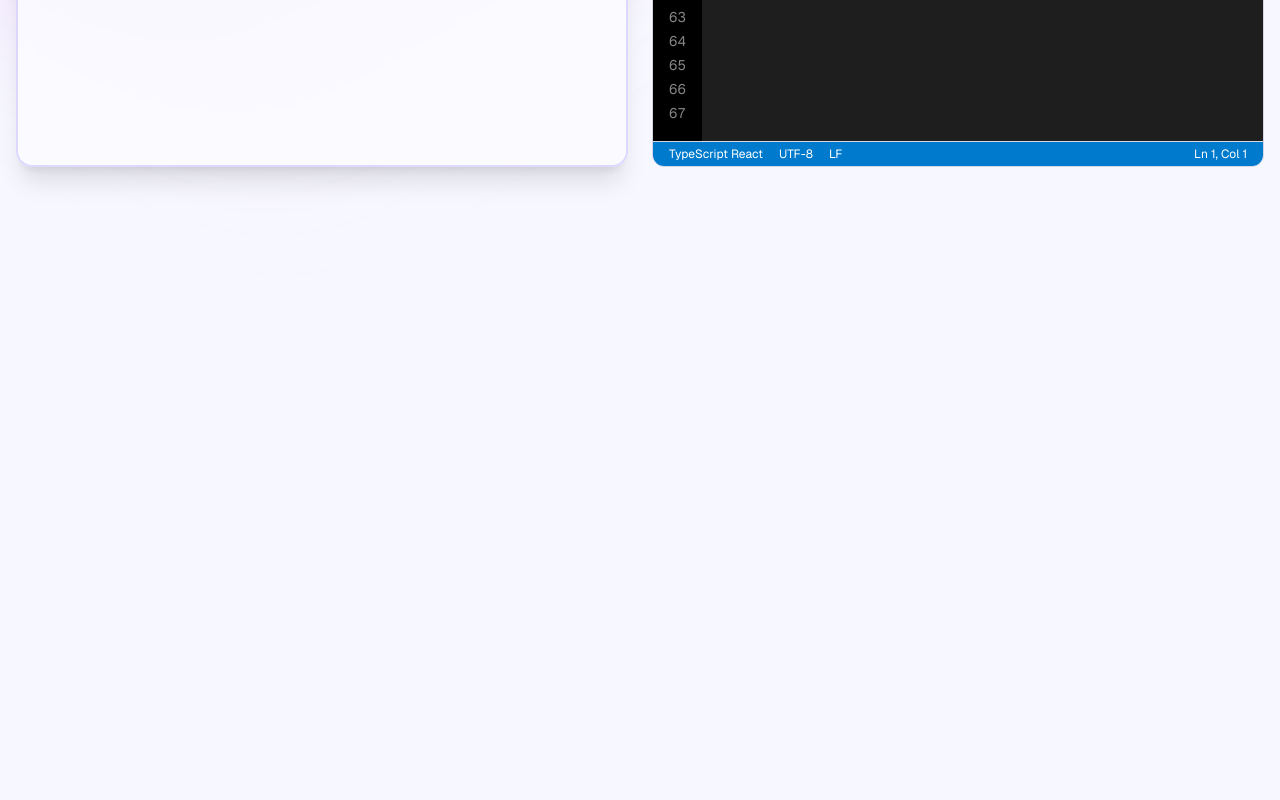
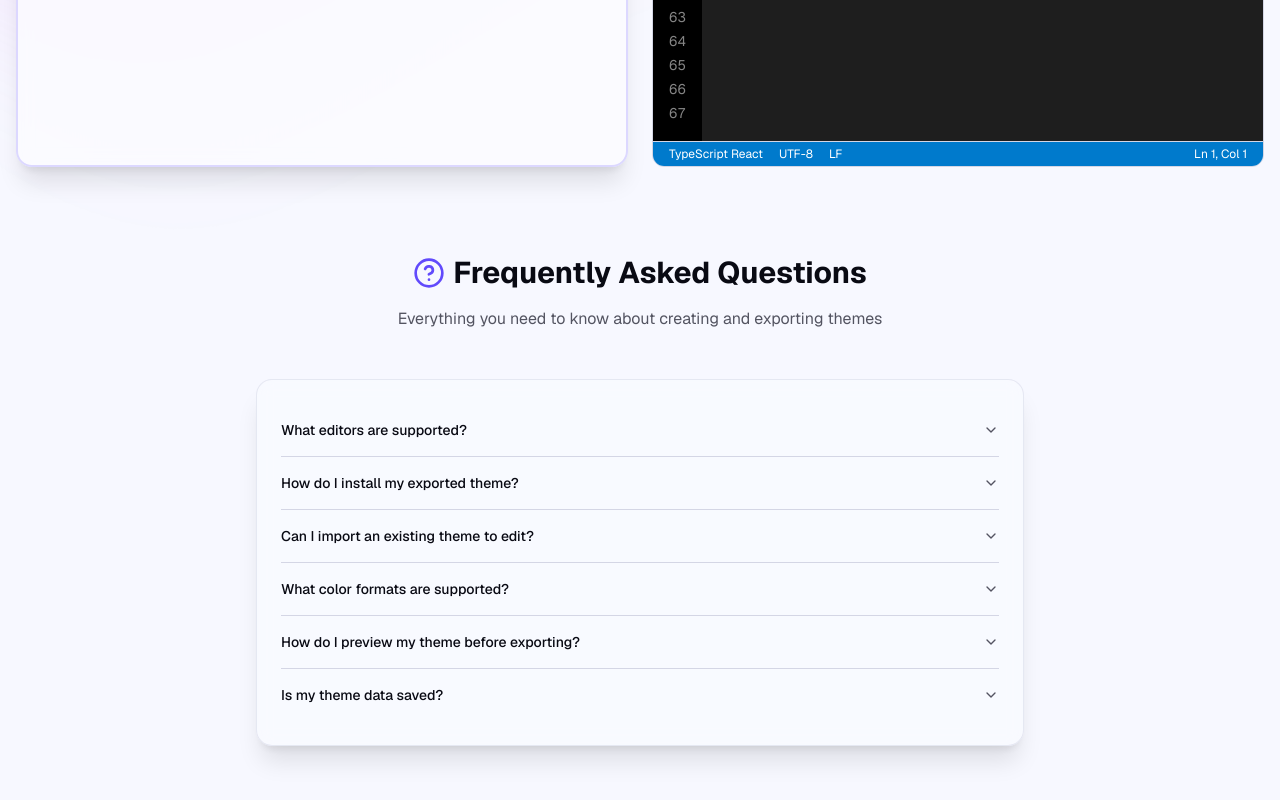
Before and after one commit to SymphonyIceAttack/themecraft, a Next.js app: page / in a window 1280 px wide. Shown: the part 1658-2458 px from the top of the page. Before the commit the page ends 1849 px from the top, so only its background shows below. Built offline with nearby package versions, Linux system fonts and the light colour scheme; what @radix-ui/themes would draw is missing.

Commit message:
feat: faq

```diff
--- a/app/page.tsx
+++ b/app/page.tsx
@@ -5,6 +5,7 @@ import Link from "next/link";
 import { useState } from "react";
 import { CodePreview } from "@/components/code-preview";
 import { ExportDialog } from "@/components/export-dialog";
+import { FaqSection } from "@/components/faq-section";
 import { ThemeEditor } from "@/components/theme-editor";
 import { ThemeModeToggle } from "@/components/theme-mode-toggle";
 import { Button } from "@/components/ui/button";
@@ -119,6 +120,8 @@ export default function Home() {
         </div>
       </main>
 
+      <FaqSection />
+
       <ExportDialog
         open={showExport}
         onOpenChange={setShowExport}
--- /dev/null
+++ b/components/faq-section.tsx
@@ -0,0 +1,127 @@
+"use client";
+
+import { HelpCircle } from "lucide-react";
+import {
+  Accordion,
+  AccordionContent,
+  AccordionItem,
+  AccordionTrigger,
+} from "@/components/ui/accordion";
+
+export function FaqSection() {
+  return (
+    <section className="py-16 px-4">
+      <div className="container mx-auto max-w-3xl">
+        <div className="text-center mb-12">
+          <div className="inline-flex items-center gap-2 mb-4">
+            <HelpCircle className="w-8 h-8 text-primary" />
+            <h2 className="text-3xl font-bold text-foreground">
+              Frequently Asked Questions
+            </h2>
+          </div>
+          <p className="text-muted-foreground">
+            Everything you need to know about creating and exporting themes
+          </p>
+        </div>
+
+        <div className="bg-card/50 backdrop-blur-sm border border-border/50 rounded-2xl p-6 shadow-xl">
+          <Accordion type="single" collapsible className="w-full">
+            <AccordionItem value="item-1">
+              <AccordionTrigger>What editors are supported?</AccordionTrigger>
+              <AccordionContent>
+                <p className="text-muted-foreground">
+                  We support five popular code editors: VSCode, Cursor, Zed,
+                  Neovim, and Helix. Each editor has its own theme format, and
+                  our tool automatically converts your theme to the appropriate
+                  format when you export.
+                </p>
+              </AccordionContent>
+            </AccordionItem>
+
+            <AccordionItem value="item-2">
+              <AccordionTrigger>
+                How do I install my exported theme?
+              </AccordionTrigger>
+              <AccordionContent>
+                <p className="text-muted-foreground mb-3">
+                  Installation steps vary by editor:
+                </p>
+                <ul className="list-disc list-inside space-y-2 text-muted-foreground">
+                  <li>
+                    <strong>VSCode/Cursor:</strong> Place the JSON file in your
+                    themes folder and select it from settings
+                  </li>
+                  <li>
+                    <strong>Zed:</strong> Add the JSON to ~/.config/zed/themes/
+                  </li>
+                  <li>
+                    <strong>Neovim:</strong> Place the Lua file in your
+                    colorscheme directory
+                  </li>
+                  <li>
+                    <strong>Helix:</strong> Add the TOML file to
+                    ~/.config/helix/themes/
+                  </li>
+                </ul>
+              </AccordionContent>
+            </AccordionItem>
+
+            <AccordionItem value="item-3">
+              <AccordionTrigger>
+                Can I import an existing theme to edit?
+              </AccordionTrigger>
+              <AccordionContent>
+                <p className="text-muted-foreground">
+                  Currently, you can start with our default theme template and
+                  customize all colors. Theme import functionality is planned
+                  for a future update. You can manually copy color values from
+                  existing themes into the editor.
+                </p>
+              </AccordionContent>
+            </AccordionItem>
+
+            <AccordionItem value="item-4">
+              <AccordionTrigger>
+                What color formats are supported?
+              </AccordionTrigger>
+              <AccordionContent>
+                <p className="text-muted-foreground">
+                  The editor supports multiple color formats including hex
+                  (#RRGGBB), RGB (rgb(r, g, b)), RGBA (rgba(r, g, b, a)), and
+                  even plain numbers. All formats are automatically normalized
+                  to the appropriate format for each editor when exporting.
+                </p>
+              </AccordionContent>
+            </AccordionItem>
+
+            <AccordionItem value="item-5">
+              <AccordionTrigger>
+                How do I preview my theme before exporting?
+              </AccordionTrigger>
+              <AccordionContent>
+                <p className="text-muted-foreground">
+                  The right panel shows a live preview of your theme with real
+                  code examples. You can switch between different programming
+                  languages using the language selector to see how your theme
+                  looks with various syntax patterns.
+                </p>
+              </AccordionContent>
+            </AccordionItem>
+
+            <AccordionItem value="item-6">
+              <AccordionTrigger>Is my theme data saved?</AccordionTrigger>
+              <AccordionContent>
+                <p className="text-muted-foreground">
+                  Currently, themes are not automatically saved. Make sure to
+                  export your theme when you're done editing. Local storage
+                  support for auto-saving your work is coming in a future
+                  update.
+                </p>
+              </AccordionContent>
+            </AccordionItem>
+          </Accordion>
+        </div>
+      </div>
+    </section>
+  );
+}
--- /dev/null
+++ b/components/ui/accordion.tsx
@@ -0,0 +1,66 @@
+"use client";
+
+import * as AccordionPrimitive from "@radix-ui/react-accordion";
+import { ChevronDownIcon } from "lucide-react";
+import type * as React from "react";
+
+import { cn } from "@/lib/utils";
+
+function Accordion({
+  ...props
+}: React.ComponentProps<typeof AccordionPrimitive.Root>) {
+  return <AccordionPrimitive.Root data-slot="accordion" {...props} />;
+}
+
+function AccordionItem({
+  className,
+  ...props
+}: React.ComponentProps<typeof AccordionPrimitive.Item>) {
+  return (
+    <AccordionPrimitive.Item
+      data-slot="accordion-item"
+      className={cn("border-b last:border-b-0", className)}
+      {...props}
+    />
+  );
+}
+
+function AccordionTrigger({
+  className,
+  children,
+  ...props
+}: React.ComponentProps<typeof AccordionPrimitive.Trigger>) {
+  return (
+    <AccordionPrimitive.Header className="flex">
+      <AccordionPrimitive.Trigger
+        data-slot="accordion-trigger"
+        className={cn(
+          "focus-visible:border-ring focus-visible:ring-ring/50 flex flex-1 items-start justify-between gap-4 rounded-md py-4 text-left text-sm font-medium transition-all outline-none hover:underline focus-visible:ring-[3px] disabled:pointer-events-none disabled:opacity-50 [&[data-state=open]>svg]:rotate-180",
+          className,
+        )}
+        {...props}
+      >
+        {children}
+        <ChevronDownIcon className="text-muted-foreground pointer-events-none size-4 shrink-0 translate-y-0.5 transition-transform duration-200" />
+      </AccordionPrimitive.Trigger>
+    </AccordionPrimitive.Header>
+  );
+}
+
+function AccordionContent({
+  className,
+  children,
+  ...props
+}: React.ComponentProps<typeof AccordionPrimitive.Content>) {
+  return (
+    <AccordionPrimitive.Content
+      data-slot="accordion-content"
+      className="data-[state=closed]:animate-accordion-up data-[state=open]:animate-accordion-down overflow-hidden text-sm"
+      {...props}
+    >
+      <div className={cn("pt-0 pb-4", className)}>{children}</div>
+    </AccordionPrimitive.Content>
+  );
+}
+
+export { Accordion, AccordionItem, AccordionTrigger, AccordionContent };
--- a/package.json
+++ b/package.json
@@ -11,6 +11,7 @@
   },
   "dependencies": {
     "@directus/sdk": "^20.1.0",
+    "@radix-ui/react-accordion": "^1.2.12",
     "@radix-ui/react-dialog": "^1.1.15",
     "@radix-ui/react-label": "^2.1.7",
     "@radix-ui/react-scroll-area": "^1.2.10",
```
Also changed, not shown: 1 other file (tests, documents, lock files or other folders).
